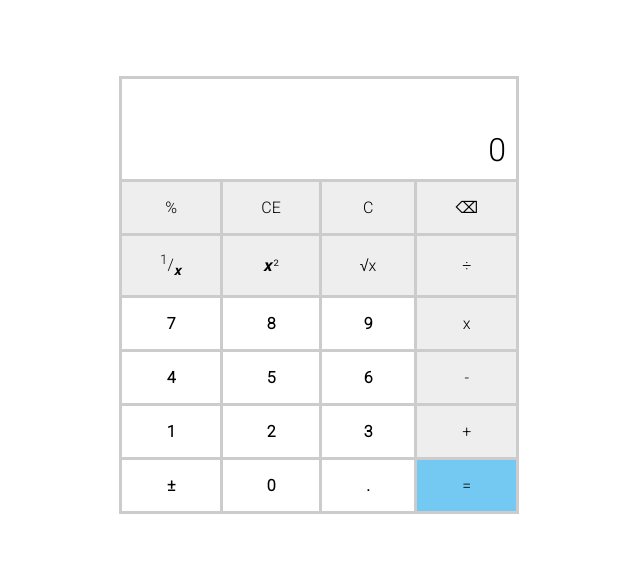
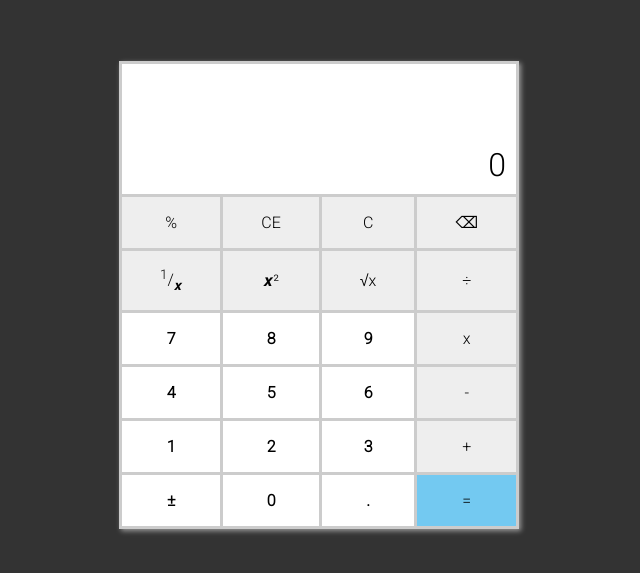
Before and after one commit to Rossnerandre/project-calculator, a plain HTML site: page index.html in a window 1280 px wide. Shown: the part 105-678 px from the top of the page, without its empty margins (321-961 px from the left). Drawn offline with Linux system fonts and the light colour scheme.

Commit message:
Add bg color, resize output heigth

```diff
--- a/src/style/main.css
+++ b/src/style/main.css
@@ -12,6 +12,8 @@
   display: grid;
   justify-content: center;
   align-items: center;
+  background:  #333;
+
 }
 
 .calculator{
@@ -24,6 +26,8 @@
   padding: 3px;
   height: auto;
   text-align: center;
+  box-shadow:  2px 2px 5px #999999;
+
 }
 
 .btn {
@@ -60,7 +64,7 @@
 
 .output{
   width: 100%;
-  height: 100px;
+  height: 130px;
   background-color: #fff;
   grid-column-start: 1;
   grid-column-end: 5;
```
